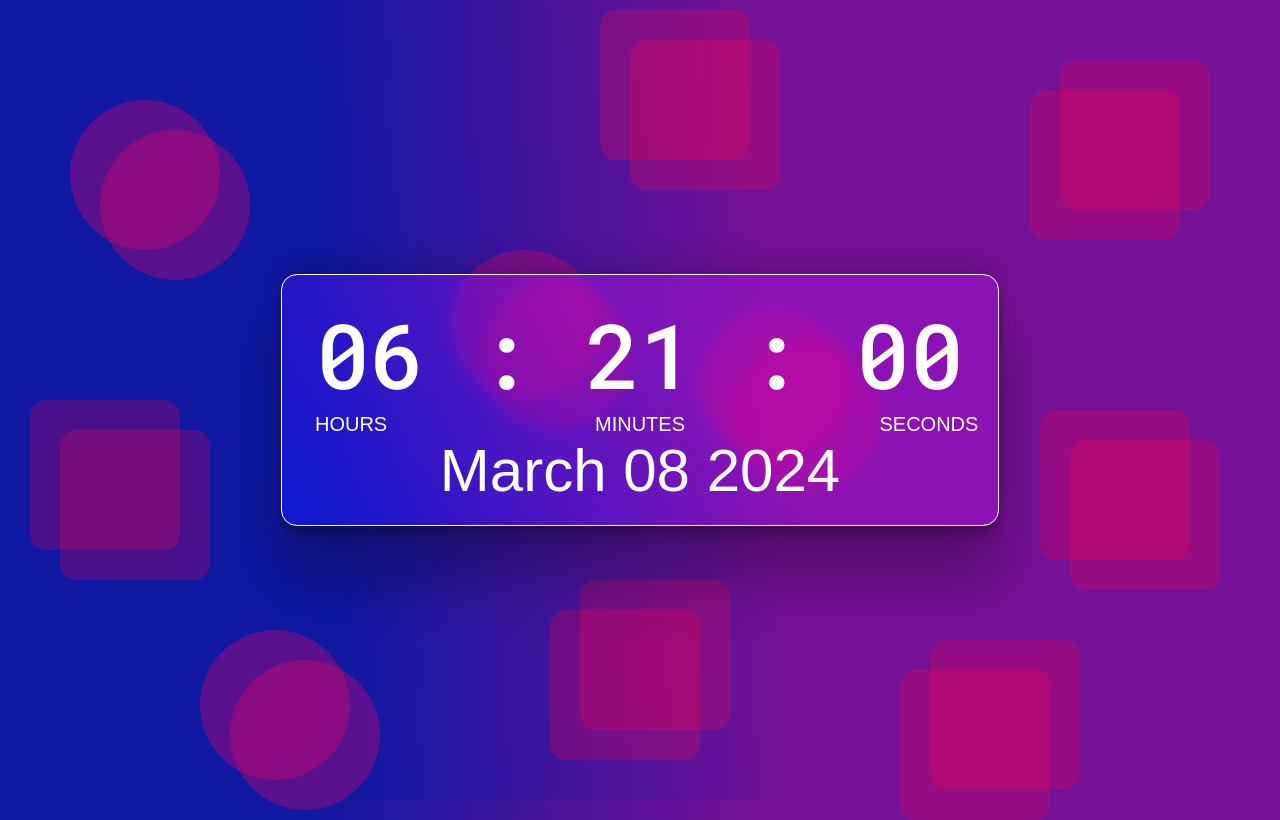
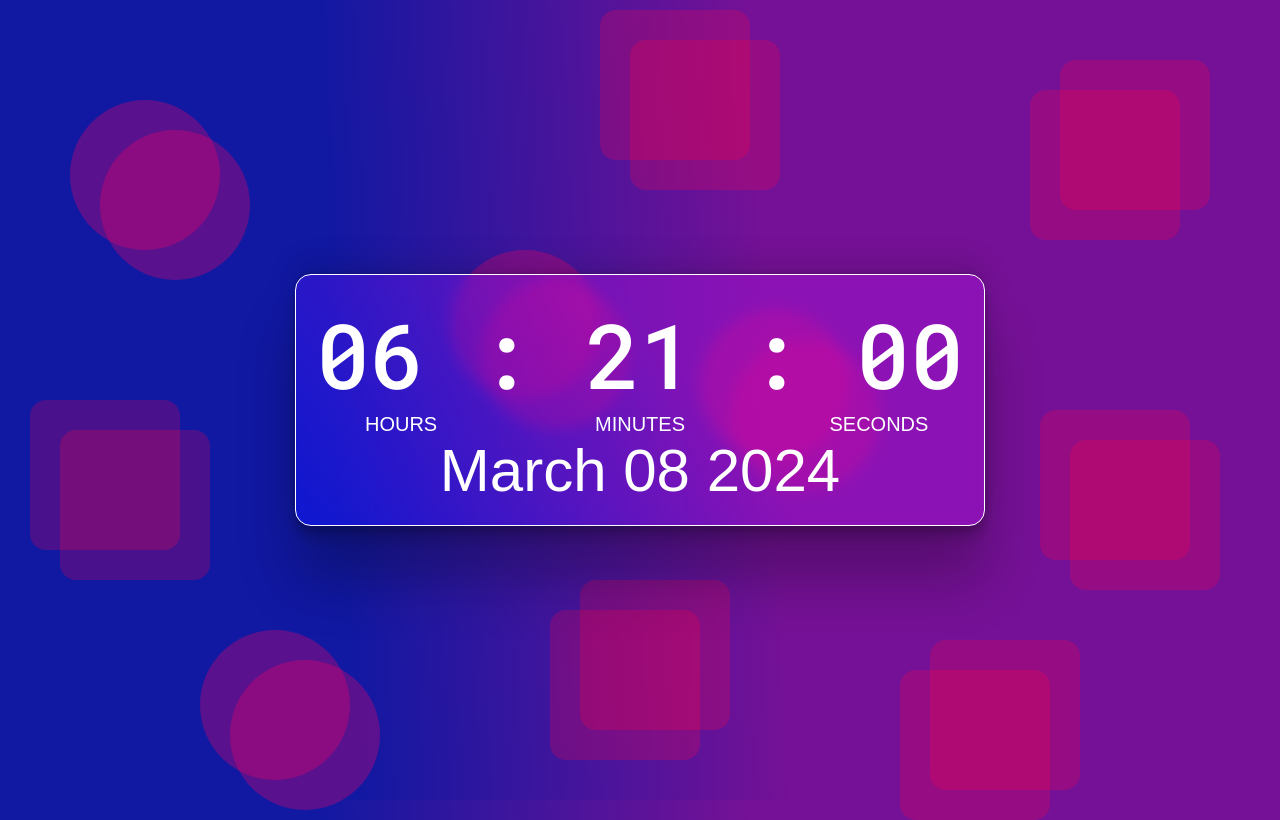
Before and after one commit to Adrian9502/JS-digital-clock-and-date, a plain HTML site: page index.html in a window 1280 px wide. Shown: the top 820 px of the page. Drawn offline with nearby package versions, Linux system fonts and the light colour scheme; a web font is replaced by a local one.

Commit message:
second commit

```diff
--- a/style.css
+++ b/style.css
@@ -42,14 +42,13 @@ body {
 
 .clock {
   font-size: 90px;
-  border-radius: inherit;
   display: inline-block;
 }
 .time {
   font-size: 20px;
   display: grid;
   grid-template-columns: repeat(3, 1fr);
-  gap: 190px;
+  gap:140px;
   font-family: "Alatsi", sans-serif;
 }
 .date-container {
```
